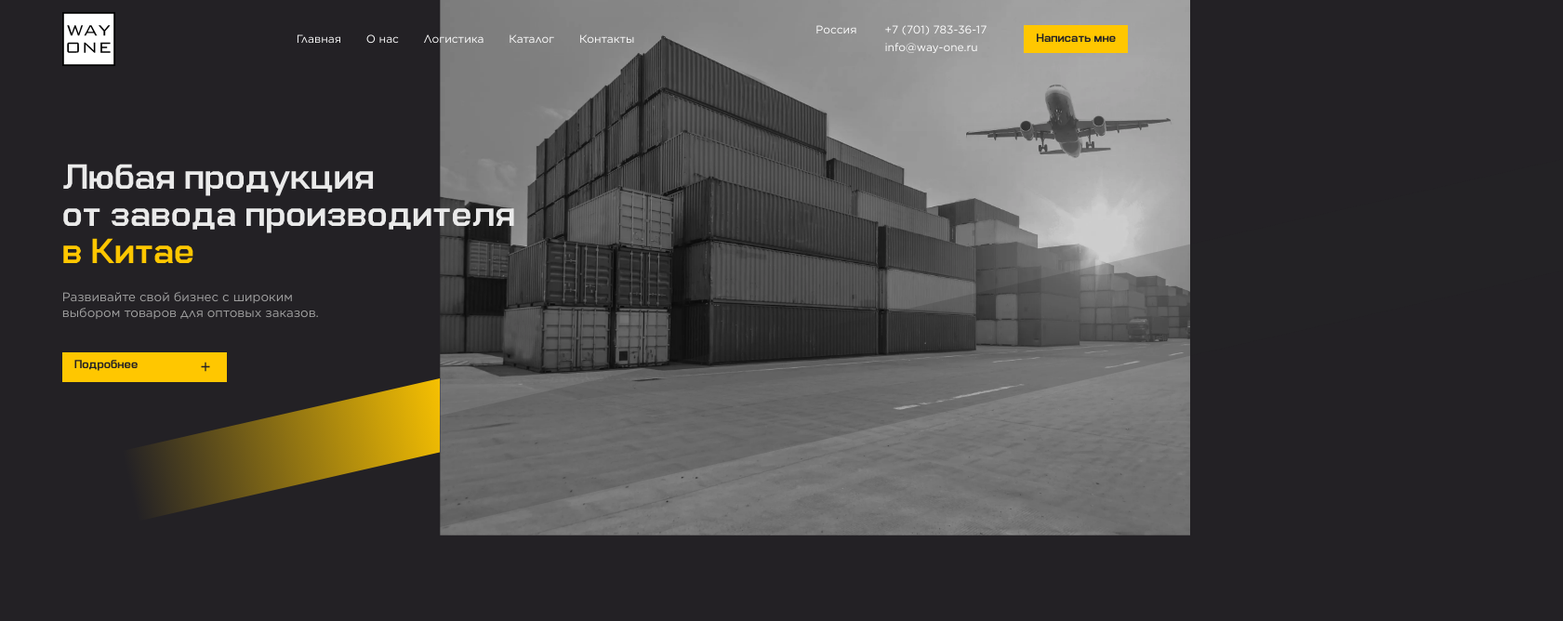
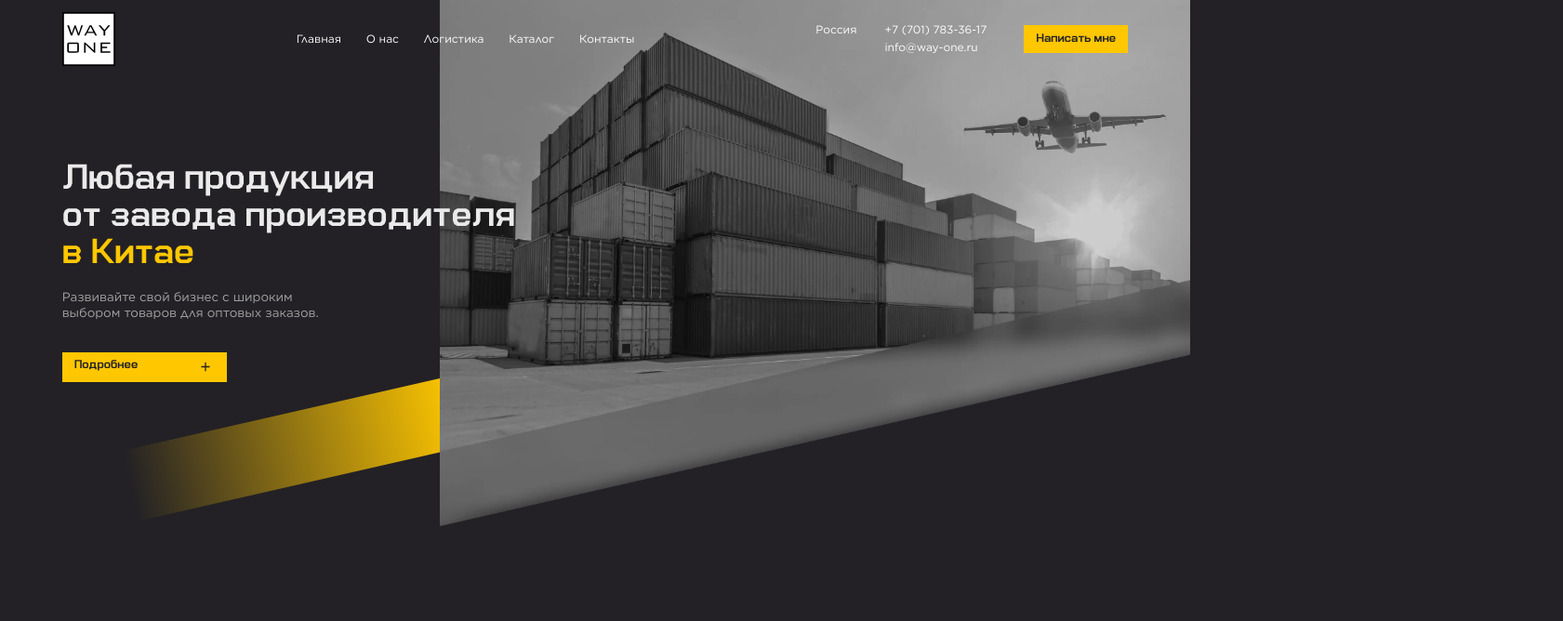
Before and after one commit to NastiaCandor/rd-wayone, a website built with webpack: page src/main.html in a window 1280 px wide. Shown: the top 668 px of the page at 93% size, 1681 px wide, since content can reach past the window. Built offline with nearby package versions, Linux system fonts and the light colour scheme; a web font is replaced by a local one.

Commit message:
fix: change image on main page

```diff
--- a/src/main.html
+++ b/src/main.html
@@ -17,41 +17,8 @@
             <button class="main__info-btn btn_rect btn_rect-plus">Подробнее</button>
           </div>
           <div class="main__banner-img-wrapper">
-            <div class="main__banner-svg">
-              <svg width="0" height="0" fill="none" xmlns="http://www.w3.org/2000/svg">
-                <defs>
-                  <clipPath id="main-banner-shape">
-                    <path fill-rule="evenodd" clip-rule="evenodd" d="M1208 0H0V923.973L1208 646.73V0Z" fill="none" fill-opacity="0.2"/>
-                  </clipPath>
-                </defs>
-              </svg>
-            </div>
-
             <div class="main__banner-img">
-              <img src="./assets/images/main_banner.webp" alt="" class="main__img">
-            </div>
-            <div class="main__banner-bottom-img-box">
-              <!-- <defs>
-                <clipPath id="main-shape-bottom">
-                  <svg width="0" height="0" viewBox="0 0 1208 396" fill="none" xmlns="http://www.w3.org/2000/svg">
-                    <path d="M1208 120V0L0 276V396L1208 120Z" fill="#282828" fill-opacity="0.18"/>
-                  </svg>
-                </clipPath>
-              </defs> -->
-              <svg width="1208" height="396" viewBox="0 0 1208 396" fill="none" xmlns="http://www.w3.org/2000/svg">
-                <defs>
-                <filter id="filter0_b_1601_940" x="-30" y="-30" width="1268" height="456" filterUnits="userSpaceOnUse" color-interpolation-filters="sRGB">
-                <feFlood flood-opacity="0" result="BackgroundImageFix"/>
-                <feGaussianBlur in="BackgroundImageFix" stdDeviation="15"/>
-                <feComposite in2="SourceAlpha" operator="in" result="effect1_backgroundBlur_1601_940"/>
-                <feBlend mode="normal" in="SourceGraphic" in2="effect1_backgroundBlur_1601_940" result="shape"/>
-                </filter>
-                </defs>
-                <g filter="url(#filter0_b_1601_940)">
-                <path d="M1208 120V0L0 276V396L1208 120Z" fill="#282828" fill-opacity="0.18"/>
-                </g>
-                </svg>
-              <!-- <img src="./assets/images/main_banner-bottom.svg" alt="" class="main__banner-bottom-img"> -->
+              <img src="./assets/images/main_banner_trimed.webp" alt="" class="main__img">
             </div>
           </div>
           <div class="main__banner-right-img-box">
--- a/src/style/pages/_main.scss
+++ b/src/style/pages/_main.scss
@@ -1,10 +1,14 @@
 // BANER section
+.main-banner .container {
+  max-width: 192rem;
+  width: 100%;
+  padding: 0 10rem;
+  position: relative;
+}
+
 .main-banner {
   padding-top: 15.5rem;
   padding-bottom: 39rem;
-}
-.main__banner {
-  position: relative;
 }
 .main__info {
   width: 75rem;
@@ -16,8 +20,8 @@
 }
 .main__banner-img-wrapper {
   position: absolute;
-  top: -35rem;
-  right: -10rem;
+  top: -34rem;
+  right: 0;
   z-index: -1;
 }
 .main__title {
@@ -37,7 +41,7 @@
 }
 .main__banner-right-img-box {
   position: absolute;
-  right: 111rem;
+  right: 121rem;
   top: 35rem;
   width: 110rem;
 }
```
Also changed, not shown: src/assets/images/main_banner_trimed.webp (added).
